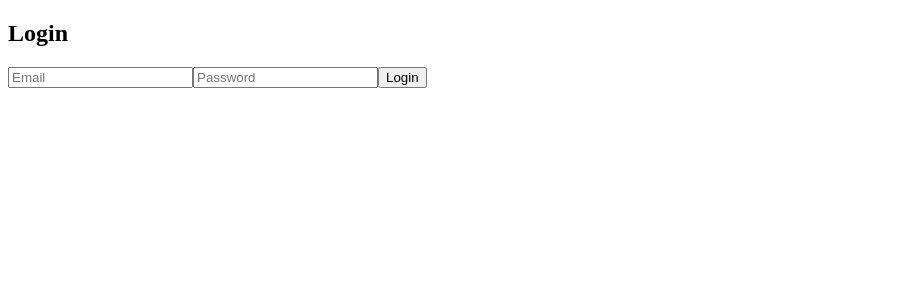
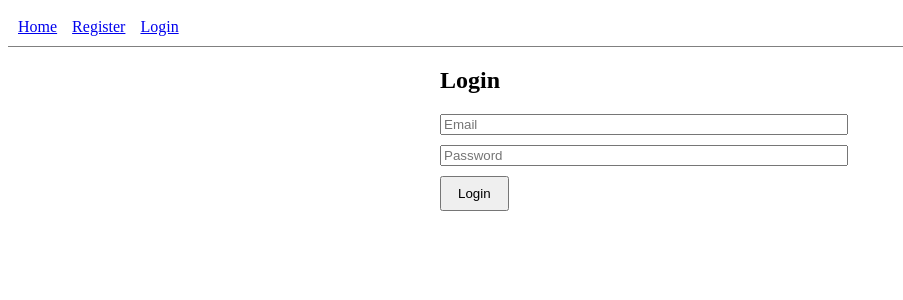
Before and after one commit to lakshmidhar2006/event-management-website-mern, a React (Vite) app in the folder client/: page / in a window 1280 px wide. Shown: the top 300 px of the page, without its empty margins (0-903 px from the left). Built offline with nearby package versions, Linux system fonts and the light colour scheme.

Commit message:
feat: added navbar with navigation links and logout

```diff
--- a/client/src/App.jsx
+++ b/client/src/App.jsx
@@ -4,10 +4,12 @@ import Signup from './pages/Signup';
 import HostEvent from './pages/HostEvent';
 import EventList from './pages/EventList';
 import MyEvents from './pages/myEvents';
+import Navbar from './components/Navbar';
 
 function App() {
   return (
     <BrowserRouter>
+     <Navbar/>
       <Routes>
         <Route path="/" element={<Login />} />
         <Route path="/signup" element={<Signup />} />
--- /dev/null
+++ b/client/src/components/Navbar.jsx
@@ -0,0 +1,30 @@
+import React from 'react';
+import { Link, useNavigate } from 'react-router-dom';
+
+const Navbar = () => {
+  const navigate = useNavigate();
+  const token = localStorage.getItem('token');
+
+  const handleLogout = () => {
+    localStorage.removeItem('token');
+    navigate('/login');
+  };
+
+  return (
+    <nav style={{ padding: '10px', borderBottom: '1px solid gray' }}>
+      <Link to="/" style={{ marginRight: '15px' }}>Home</Link>
+      <Link to="/register" style={{ marginRight: '15px' }}>Register</Link>
+      <Link to="/login" style={{ marginRight: '15px' }}>Login</Link>
+      {token && (
+        <>
+          <Link to="/host-event" style={{ marginRight: '15px' }}>Host Event</Link>
+          <Link to="/events" style={{ marginRight: '15px' }}>View Events</Link>
+          <Link to="/my-events" style={{ marginRight: '15px' }}>My Events</Link>
+          <button onClick={handleLogout}>Logout</button>
+        </>
+      )}
+    </nav>
+  );
+};
+
+export default Navbar;
--- a/client/src/pages/Login.jsx
+++ b/client/src/pages/Login.jsx
@@ -1,5 +1,5 @@
 import React, { useState } from 'react';
-import { login } from '../services/authService';
+import axios from 'axios';
 
 const Login = () => {
   const [form, setForm] = useState({ email: '', password: '' });
@@ -11,20 +11,37 @@ const Login = () => {
   const handleSubmit = async (e) => {
     e.preventDefault();
     try {
-      const res = await login(form);
+      const res = await axios.post('http://localhost:5000/api/auth/login', form);
       localStorage.setItem('token', res.data.token);
       alert('Login successful!');
+
     } catch (err) {
-      alert(err.response.data.message || 'Login failed');
+      alert(err.response?.data?.message || 'Login failed');
     }
   };
 
   return (
-    <form onSubmit={handleSubmit}>
+    <form onSubmit={handleSubmit} style={{ maxWidth: '400px', margin: '0 auto' }}>
       <h2>Login</h2>
-      <input name="email" type="email" placeholder="Email" onChange={handleChange} required />
-      <input name="password" type="password" placeholder="Password" onChange={handleChange} required />
-      <button type="submit">Login</button>
+      <input
+        name="email"
+        type="email"
+        placeholder="Email"
+        value={form.email}
+        onChange={handleChange}
+        required
+        style={{ display: 'block', marginBottom: '10px', width: '100%' }}
+      />
+      <input
+        name="password"
+        type="password"
+        placeholder="Password"
+        value={form.password}
+        onChange={handleChange}
+        required
+        style={{ display: 'block', marginBottom: '10px', width: '100%' }}
+      />
+      <button type="submit" style={{ padding: '8px 16px' }}>Login</button>
     </form>
   );
 };
```
